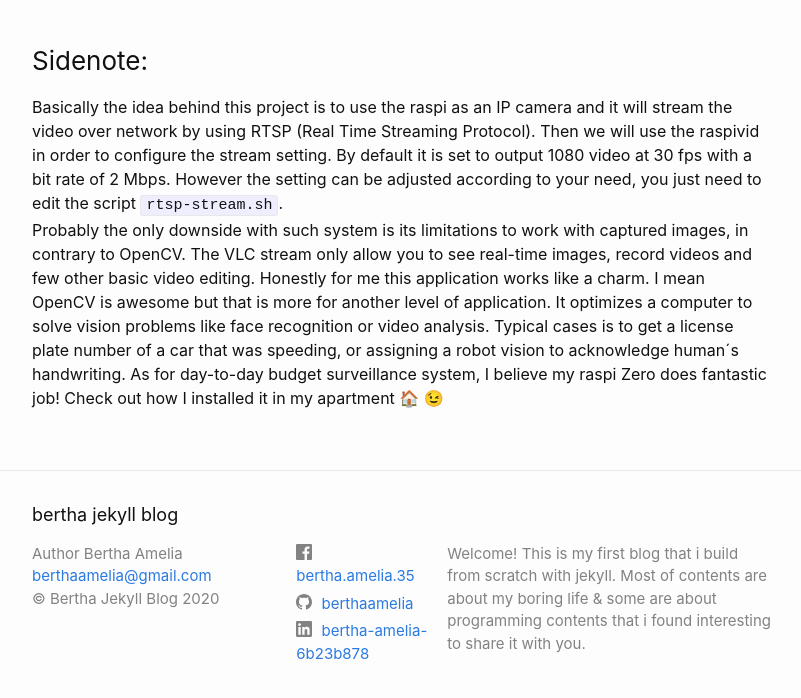
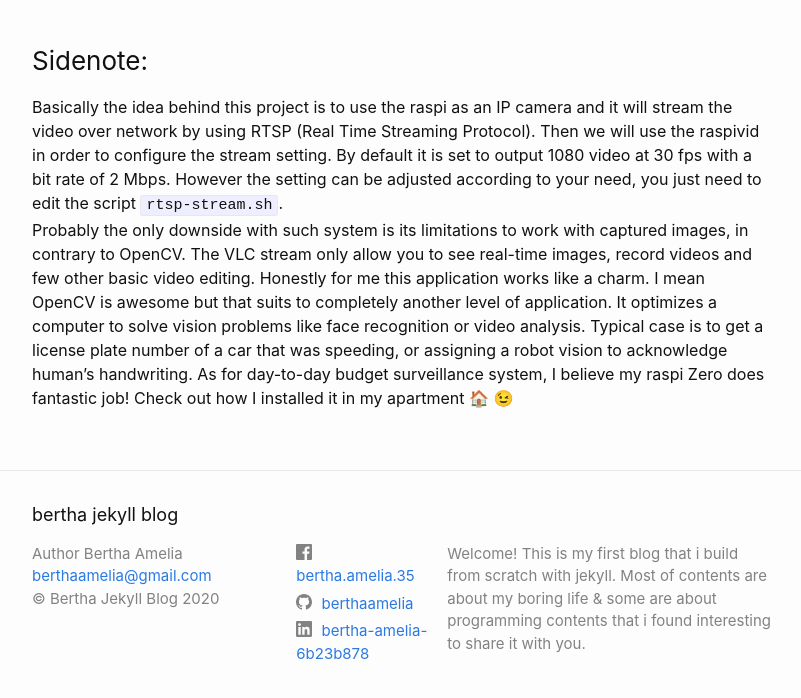
Before and after one commit to berthaamelia/blog, a Jekyll site: the page built from _posts/2020-09-01-Realtime-security-camera-raspi.md, in a window 1280 px wide and 900 px high, scrolled down 1390 px, cut to the strip 175-873 px from the top of the window. Shown: the whole strip, without its empty margins (238-1039 px from the left). Built offline with Jekyll 4.4.1, drawn with Linux system fonts in a browser that asks for light colours; emoji names are drawn with the system emoji font.

Commit message:
new update

```diff
--- a/_posts/2020-09-01-Realtime-security-camera-raspi.md
+++ b/_posts/2020-09-01-Realtime-security-camera-raspi.md
@@ -29,4 +29,4 @@ This is the complete video tutorial video on how to setup the pi:
 Basically the idea behind this project is to use the raspi as an IP camera and it will stream the video over network by using RTSP (Real Time Streaming Protocol). Then we will use the raspivid in order to configure the stream setting.
 By default it is set to output 1080 video at 30 fps with a bit rate of 2 Mbps. However the setting can be adjusted according to your need, you just need to edit the script `rtsp-stream.sh`.
 <br/>Probably the only downside with such system is its limitations to work with captured images, in contrary to OpenCV. The VLC stream only allow you to see real-time images, record videos and few other basic video editing.
-Honestly for me this application works like a charm. I mean OpenCV is awesome but that is more for another level of application. It optimizes a computer to solve vision problems like face recognition or video analysis. Typical cases is to get a license plate number of a car that was speeding, or assigning a robot vision to acknowledge human´s handwriting. As for day-to-day budget surveillance system, I believe my raspi Zero does fantastic job! Check out how I installed it in my apartment :house: :wink:
+Honestly for me this application works like a charm. I mean OpenCV is awesome but that suits to completely another level of application. It optimizes a computer to solve vision problems like face recognition or video analysis. Typical case is to get a license plate number of a car that was speeding, or assigning a robot vision to acknowledge human’s handwriting. As for day-to-day budget surveillance system, I believe my raspi Zero does fantastic job! Check out how I installed it in my apartment :house: :wink:
```
Also changed, not shown: _posts/2020-07-23-IBM-project-debater.md (+1 -1 lines).
